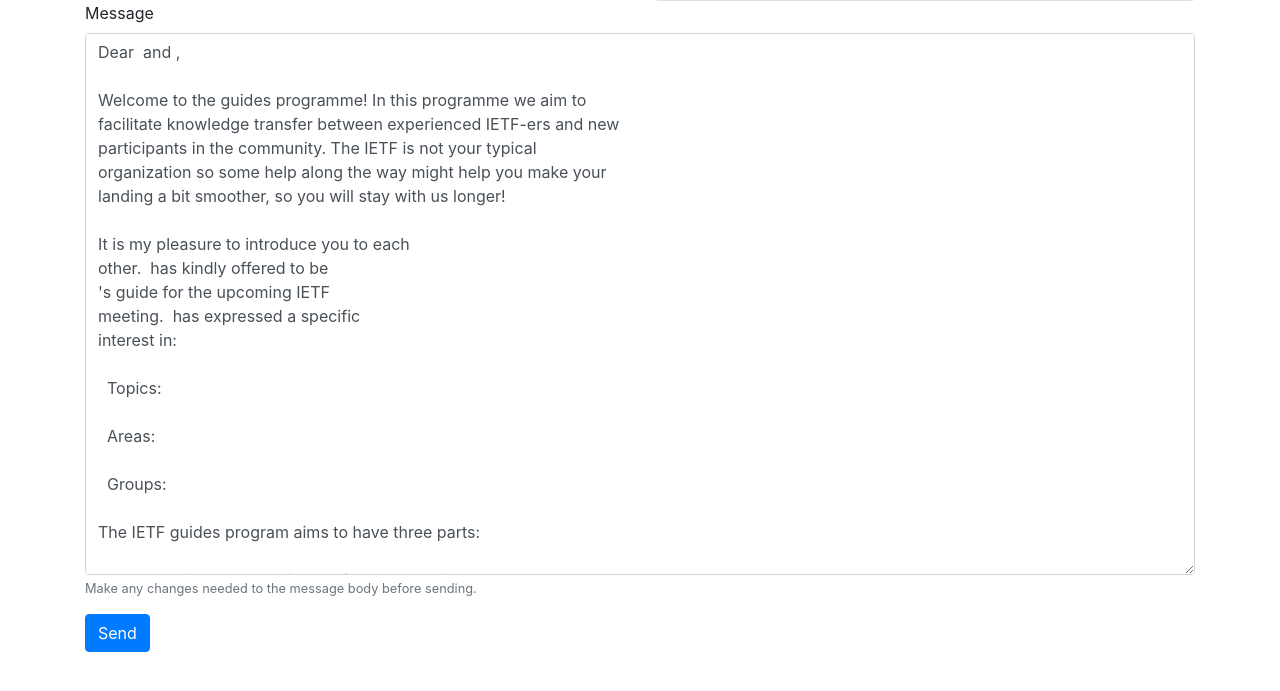
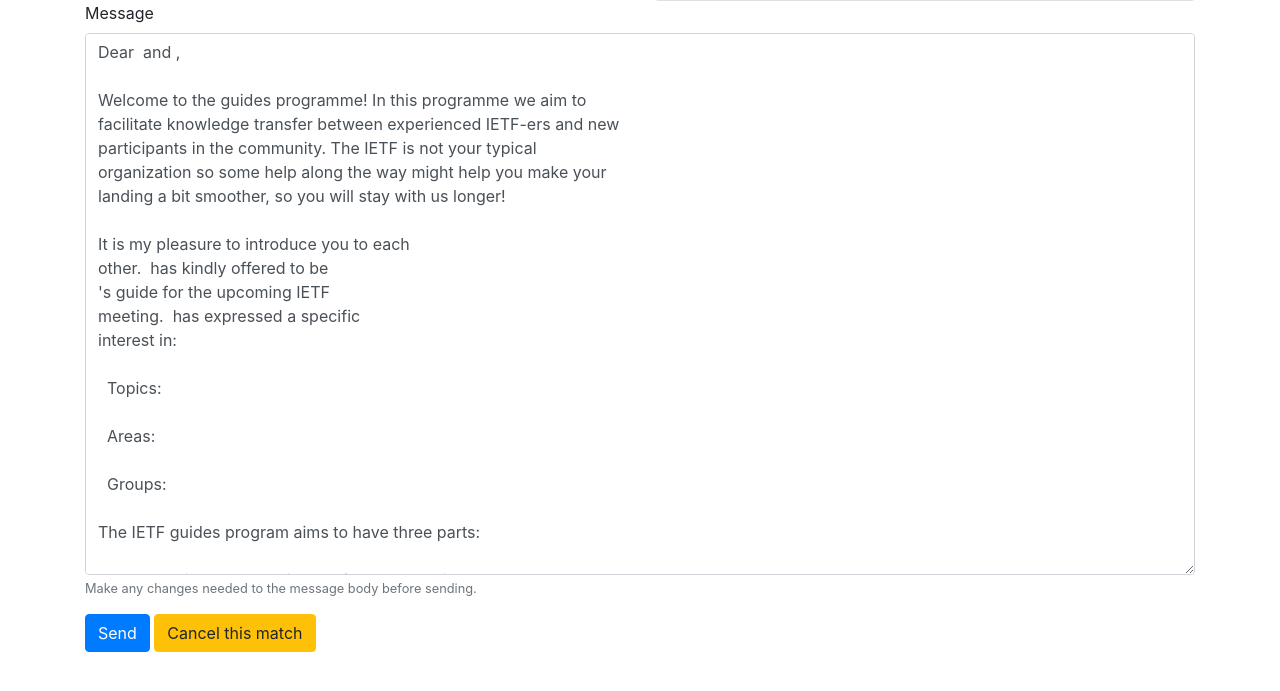
Before and after one commit to ietf-tools/ietf-guides, a Django app: page /guides/send_match_email/1 in a window 1280 px wide. Shown: the part 426-1117 px from the top of the page. Run offline with Django 3.2, Linux system fonts and the light colour scheme; a user stored in the database is signed in; tables that the repository leaves empty hold one stand-in row (values such as "Sample post"); some libraries are stand-ins or nearby versions.

Commit message:
Add ability to cancel a match in the view to send match email. Fixes #6.

```diff
--- a/guides/templates/guides/send_match_email.html
+++ b/guides/templates/guides/send_match_email.html
@@ -1,6 +1,13 @@
 {% extends "base.html" %}
 {% load bootstrap3 %}
 {% block title %}Send Match Email{% endblock %}
+
+{% block morecss %}
+.alert {
+  opacity:.7;
+}
+{% endblock %}
+
 {% block content %}
 
 <h1>Send Match Email</h1>
@@ -19,7 +26,8 @@
 <form method="POST">{% csrf_token %}
   {% bootstrap_form form %}
   {% buttons %}
-    <button type="submit" class="btn btn-primary">Send</button>
+    <button type="submit" class="btn btn-primary" name="send" value="send">Send</button>
+    <button type="submit" class="btn btn-warning" name="cancel" value="cancel">Cancel this match</button>
   {% endbuttons %}
 </form>
 {% endblock %}
--- a/guides/views.py
+++ b/guides/views.py
@@ -110,12 +110,19 @@
 
 @login_required
 def send_match_email(request, match_id):
-   match = get_object_or_404(Match, id=match_id)
-   if request.method=='POST':
-        form = MatchEmailForm(request.POST, match=match)
-        if form.is_valid():
-           message = form.cleaned_data['message']
-           send_mail(subject='IETF Guide Program Match', message=message, from_email=settings.DEFAULT_FROM_EMAIL, recipient_list=[match.participant.email, match.guide.email, match.by.email])
-           return redirect(reverse('guides.views.matcher_index'))
-   form = MatchEmailForm(match = match)
-   return render(request,'guides/send_match_email.html',dict(match=match, form=form))
+    match = get_object_or_404(Match, id=match_id)
+    if request.method=='POST':
+        if request.POST.get("send"):
+            form = MatchEmailForm(request.POST, match=match)
+            if form.is_valid():
+               message = form.cleaned_data['message']
+               send_mail(subject='IETF Guide Program Match', message=message, from_email=settings.DEFAULT_FROM_EMAIL, recipient_list=[match.participant.email, match.guide.email, match.by.email])
+               return redirect(reverse('guides.views.matcher_index'))
+        elif request.POST.get("cancel"):
+            match.delete()
+            return redirect(reverse('guides.views.matcher_index'))
+        else:
+            pass
+
+    form = MatchEmailForm(match = match)
+    return render(request,'guides/send_match_email.html',dict(match=match, form=form))
```
Also changed, not shown: guides/tests.py (+12 -3 lines).
